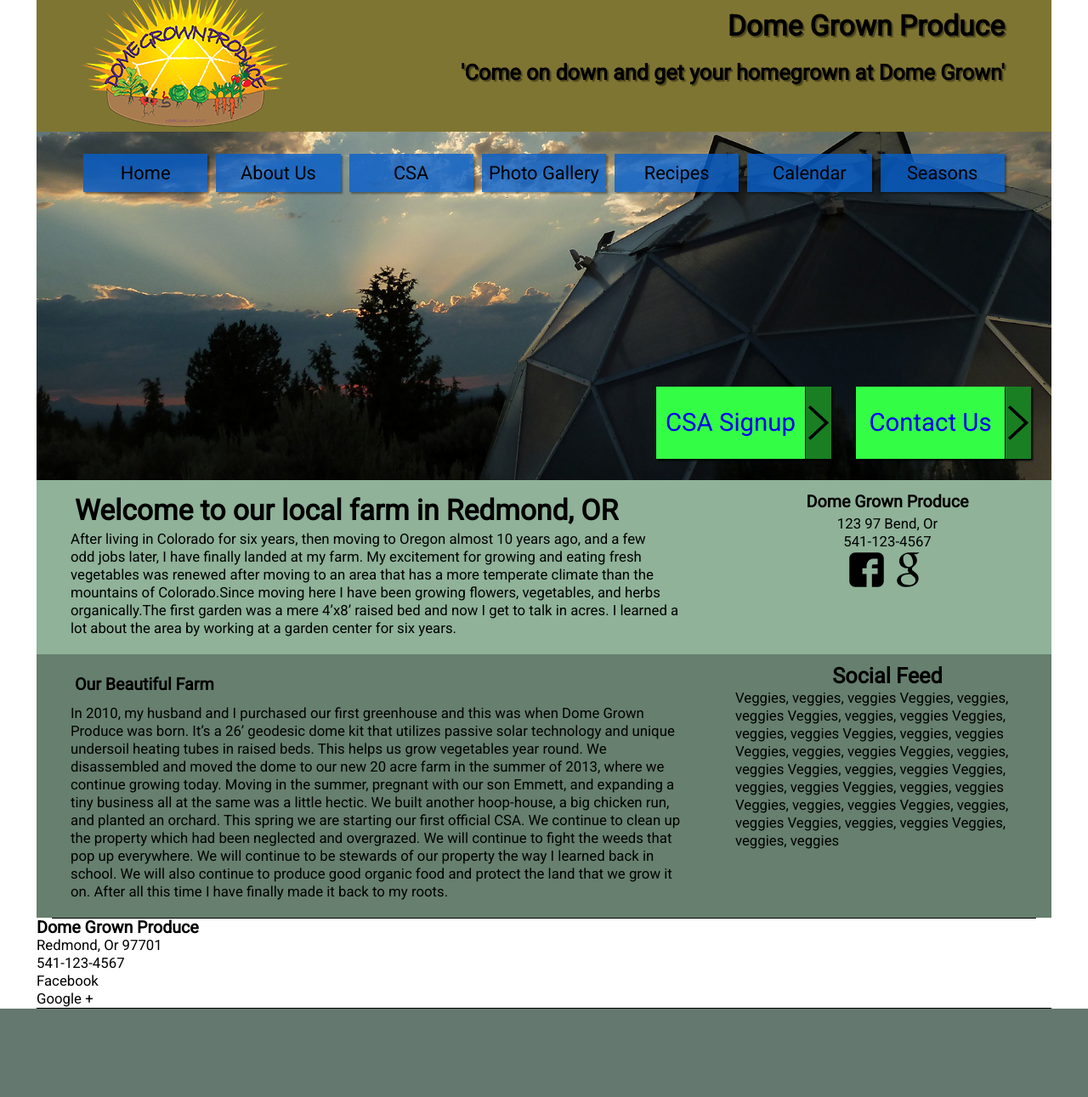
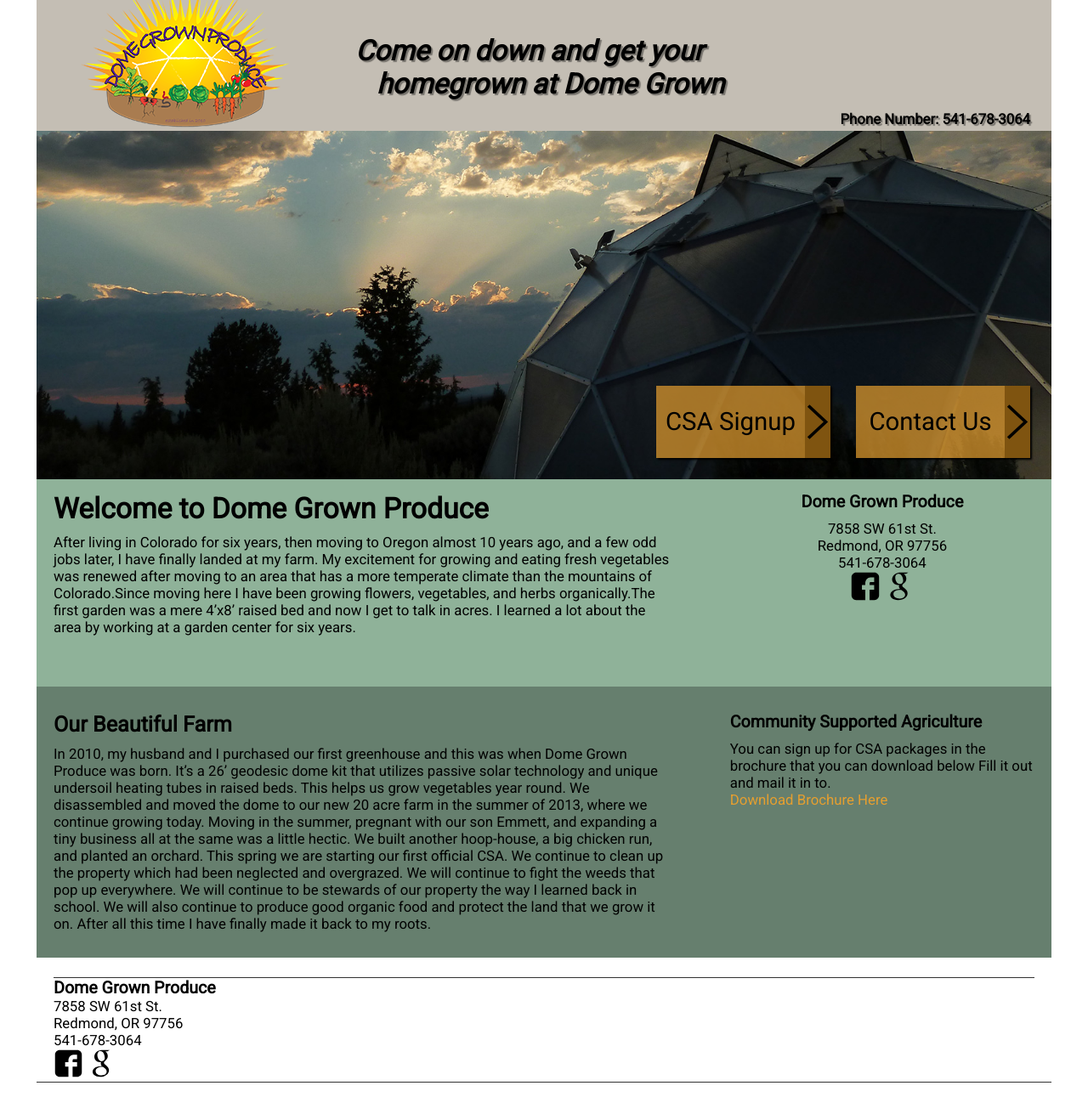
Before and after one commit to Hyperligh/domegrown, a PHP site: page / in a window 1280 px wide. Shown: the whole page at 85% size. Before the commit the page ends 1187 px from the top, so only its background shows below. Run offline with PHP 8.4, Linux system fonts and the light colour scheme.

Commit message:
Styled for single page layout, until finished

```diff
--- a/index.html
+++ b/index.html
@@ -6,8 +6,9 @@
 	<meta charset="utf-8">
 	<title>Local farm in Bend, OR | Dome Grown Produce</title>
 	<link rel="stylesheet" href="style/domegrownstyle.css">
-	<link href='http://fonts.googleapis.com/css?family=Roboto' rel='stylesheet' type='text/css'>
+	<link href='http://fonts.googleapis.com/css?family=Roboto' rel='stylesheet'>
 	<script src="js/jquery-1.11.2.min.js"></script>
+	<script src="js/responsiveslides.min.js"></script>
 
 </head>
 
@@ -15,10 +16,11 @@
 	<div id="container">
 		<header>
 			<div id="top-head">
-				<img src="photos/dpg-bend-or-farms-logo-transparent.png" alt="Dome Grown Produce has year  round vegetables in Bend, OR">
+				<img class="logo" src="photos/dpg-bend-or-farms-logo-transparent.png" alt="Dome Grown Produce has year round vegetables in Bend, OR">
+				<div id="tagline">
+				<h1>Come on down and get your<br><span> homegrown at Dome Grown</span></h1></div>
+					<h4>Phone Number: 541-678-3064</h4>
 
-				<h1>Dome Grown Produce</h1>
-				<h2 id="tagline">'Come on down and get your homegrown at Dome Grown'</h2>
 			</div>
 					<nav id="main-nav">
 						<ul>
@@ -33,18 +35,19 @@
 						</ul>
 					</nav>
 
-				<div id="hero">
-					<img src="photos/dome-grown-produce-local-farm-bend.jpg" alt="Local produce in Bend, OR">
-					<img src="photos/purple-flower-redmond-local-farm.jpg" alt="Local produce in Bend, OR">
-					<img src="photos/stormy-night-in-redmond-local-farms.jpg" alt="Local produce in Bend, OR">
-					<img src="photos/redmond-farms-local-produce.jpg" alt="Local produce in Bend, OR">
+
+					<ul class="hero" id="hero">
+						<li><img src="photos/dome-grown-produce-local-farm-bend.jpg" alt="Local produce in Bend, OR"></li>
+						<li><img src="photos/purple-flower-redmond-local-farm.jpg" alt="Local produce in Bend, OR"></li>
+						<li><img src="photos/stormy-night-in-redmond-local-farms.jpg" alt="Local produce in Bend, OR"></li>
+						<li><img src="photos/redmond-farms-local-produce.jpg" alt="Local produce in Bend, OR"></li>
+					</ul>
 
 
-				</div>
 								<div id="cta">
 									<ul>
 										<li><a href="#">Contact Us<div class="cta-extension"></div></a></li>
-										<li><a href="#">CSA Signup<div class="cta-extension"></div></a></li>
+										<li><a class="anchor" href="pdf/dome-grown-produce-csa-signup-brochure.pdf" target="_blank">CSA Signup<div class="cta-extension"></div></a></li>
 									</ul>
 								</div>
 
@@ -52,19 +55,21 @@
 
 
 					<div class="row1-content cf">
-						<div class="left-65">
-								<h1>Welcome to our local farm in Redmond, OR</h1>
+						<div class="left-65 left-row-1">
+								<h1><span>Welcome to Dome Grown Produce</span></h1>
 
 							<p>After living in Colorado for six years, then moving to Oregon almost 10 years ago, and a few odd jobs later, I have finally landed at my farm. My excitement for growing and eating fresh vegetables was renewed after moving to an area that has a more temperate climate than the mountains of Colorado.Since moving here I have been growing flowers, vegetables, and herbs organically.The first garden was a mere 4’x8’ raised bed and now I get to talk in acres. I learned a lot about the area by working at a garden center for six years.
 							</p>
 
+
 						</div>
-								<div class="right-35 right-row-1">
+								<div class="right-35 right-row-1 center ">
 									<h3>Dome Grown Produce</h3>
-									<p>123 97 Bend, Or</p>
-									<p>541-123-4567</p>
-									<img class ="social-icons" src="photos/svg-social-icons/facebook29.svg">
-									<img class="social-icons" src="photos/svg-social-icons/google29.svg">
+									<p>7858 SW 61st St.</p>
+									<p>Redmond, OR 97756</p>
+									<p>541-678-3064</p>
+									<a href="https://www.facebook.com/domegrown" target="_blank"><img class ="social-icons" src="photos/svg-social-icons/facebook29.svg"></a>
+									<a href="https://plus.google.com/u/0/111212075289834648742/posts" target="_blank"><img class="social-icons" src="photos/svg-social-icons/google29.svg"></a>
 
 								</div>
 
@@ -74,7 +79,7 @@
 							<div class="row2-content cf">
 
 								<div class="left-65">
-										<h3>Our Beautiful Farm</h3>
+										<h2>Our Beautiful Farm</h2>
 
 									<p>
 								     In 2010, my husband and I purchased our first greenhouse and this was when Dome Grown Produce was born.  It’s a 26’ geodesic dome kit that utilizes passive solar technology and unique undersoil heating tubes in raised beds. This helps us grow vegetables year round.   We disassembled and moved the dome to our new 20 acre farm in the summer of 2013, where we continue growing today.  Moving in the summer, pregnant with our son Emmett, and expanding a tiny business all at the same was a little hectic. We built another hoop-house, a big chicken run, and planted an orchard. This spring we are starting our first official CSA. We continue to clean up the property which had been neglected and overgrazed.  We will continue to fight the weeds that pop up everywhere.  We will continue to be stewards of our property the way I learned back in school.  We will also continue to produce good organic food and protect the land that we grow it on.
@@ -82,23 +87,10 @@
 									</p>
 								</div>
 										<div class="right-35 right-row-2 ">
-											<h2>Social Feed</h2>
+											<h3 class="center">Community Supported Agriculture</h3>
 												<p>
-													Veggies, veggies, veggies
-													Veggies, veggies, veggies
-													Veggies, veggies, veggies
-													Veggies, veggies, veggies
-													Veggies, veggies, veggies
-													Veggies, veggies, veggies
-													Veggies, veggies, veggies
-													Veggies, veggies, veggies
-													Veggies, veggies, veggies
-													Veggies, veggies, veggies
-													Veggies, veggies, veggies
-													Veggies, veggies, veggies
-													Veggies, veggies, veggies
-													Veggies, veggies, veggies
-
+													You can sign up for CSA packages in the brochure that you can download below Fill it out and mail it in to.
+													<p><a class="anchor" href="pdf/dome-grown-produce-csa-signup-brochure.pdf" target="_blank">Download Brochure Here</a></p>
 
 												</p>
 										</div>
@@ -108,28 +100,26 @@
 
 
 
-					<footer>
-						<div class="bottom-border"></div>
+					<footer class="cf">
+									<div class="bottom-border"></div>
 						<h3>Dome Grown Produce</h3>
-						<p>Redmond, Or 97701</p>
-						<p>541-123-4567</p>
-						<p>Facebook</p>
-						<p>Google +</p>
-											<script>
-													$(document).ready(function() {
-														$(function(){
-											    		$('#hero img:gt(0)').hide();
-											    			setInterval(function(){
-															$('#hero :first-child').fadeOut()
-															.next('img').fadeIn().end()
-															.appendTo('#hero');},10500);
-														});
+						<p>7858 SW 61st St.</p>
+						<p>Redmond, OR 97756</p>
+						<p>541-678-3064</p>
+							<a href="https://www.facebook.com/domegrown" target="_blank"><img class ="footer-social-icons" src="photos/svg-social-icons/facebook29.svg"></a>
+							<a href="https://plus.google.com/u/0/111212075289834648742/posts" target="_blank"><img class="footer-social-icons" src="photos/svg-social-icons/google29.svg"></a>
 
 
-													});
+								<script>
+									$(function () {
+								      $("#hero").responsiveSlides({
+								        maxwidth: 1194,
+								        speed: 1500,
+								        timeout: 6800
+								      });
 
-											</script>
-
+								    });
+								</script>
 
 
 					</footer>
--- a/style/domegrownstyle.css
+++ b/style/domegrownstyle.css
@@ -6,76 +6,118 @@
 }
 #container {
 	max-width: 1194px;
+	min-width: 1194px;
 	margin: 0 auto;
 	position: relative;
-	line-height: 21px;
 	font-size: 105%;
 	height: 100%;
 	font-family: 'Roboto', sans-serif;
+
+}
+header {
+	position: relative;
 }
 header #top-head{
-	background-color: #7F7532;
-	overflow: hidden;
+	background-color: rgba(62,42,8,0.3);
 	text-shadow:2px 2px 1px rgba(0,0,0,0.4);
 
 }
-header h1, #tagline{
-	float:right;
-	margin:20px 55px 0px 0px;
-}
+
 #tagline {
+
 	position: absolute;
-	top:55px;
-	right:0px;
-}
-#hero {
-	width:1194px;
-	height:410px;
-}
-#hero img{
-	height:100%;
-	width: 100%;
-	margin:0 auto;
+	top:40px;
+	left:375px;
+	font-size: 98%;
+	font-style: italic;
 
 }
-nav ul li{
-	float:left;
+#tagline span {
+	position: relative;
+	left: 25px;
+
+}
+#tagline + h4 {
+	float:right;
+	position: relative;
+	top:130px;
+	right:25px;
+}
+
+.hero {
+  position: relative;
+  list-style: none;
+  overflow: hidden;
+  width: 100%;
+  padding: 0;
+  margin: 0;
+}
+
+.hero li {
+  -webkit-backface-visibility: hidden;
+  position: absolute;
+  display: none;
+  width: 100%;
+  left: 0;
+  top: 0;
+}
+
+.hero li:first-child {
+  position: relative;
+  display: block;
+  float: left;
+}
+
+.hero img {
+  display: block;
+  height: auto;
+  float: left;
+  width: 100%;
+  border: 0;
+}
+
+header nav ul li {
+	float: left;
+	width:14.2857142857%;
+
+}
+header nav ul {
 	list-style-type: none;
-	margin:0px 5px 0px 5px;
 	font-size: 130%;
-	width:12.25%;
 	background-color: rgba(7,96,204,0.8);
 	min-height: 45px;
 	line-height: 45px;
 	text-align: center;
 	box-shadow: 2px 2px 2px rgba(0,0,0,0.4);
+
 }
-nav ul li a {
+header nav ul li a {
 	text-decoration: none;
 	display:block;
 	color:black;
+}
+header nav {
+	width: 100%;
+	position: absolute;
+	z-index: 100;
+	top:154px;
+	display: none;
 
 }
-header nav {
-	width:100%;
-	position: absolute;
-	z-index: 100;
-	top:181px;
-	left:50px;
-}
-
 #cta {
 	float:right;
 	position: relative;
 	bottom:110px;
 	right:25px;
 	font-size: 175%;
+	z-index: 100;
+
 }
 #cta ul li{
 	list-style-type: none;
 	width:175px;
 	height: 85px;
-	background-color: #34fd45;
+	background-color:rgba(229,159,48,0.7);
 	float:right;
 	line-height: 85px;
 	text-align: center;
@@ -86,26 +128,26 @@ header nav {
 #cta ul li a {
 	text-decoration: none;
 	display:block;
+	height: 85px;
+	color:black;
 }
 .cta-extension {
 	height:85px;
 	width: 30px;
 	position: relative;
-	left:176px;
+	left:175px;
 	bottom: 85px;
 	box-shadow: 2px 2px 2px black;
 	background-image: url(../photos/svg-social-icons/right-arrow.svg);
-	background-color: #1A7F23;
+	background-color: #7F5410;
 	background-repeat: no-repeat;
 	background-size: 65px 65px;
 	background-position: center;
 }
 
-
-.row1-content{
+.row1-content {
 	background-color: #8FB299;
 	width: 100%;
-	position: relative;
 
 
 }
@@ -113,43 +155,54 @@ header nav {
 	background-color: #667F6E;
 	width:100%;
 	position: relative;
+	bottom:40px;
+	padding-bottom: 30px;
+
+}
+.row1-content > .left-65, .row1-content > .right-row-1 {
+	bottom:100px;
+	position: relative;
 }
 .left-65 {
 	width:61%;
-	padding:20px 20px 20px 40px;
+	float:left;
 	position: relative;
+	padding: 20px 20px 0px 20px;
+
 }
 .left-65 h1, .left-65 h2, .left-65 h3, .left-65 h4, .right-35 h2, .right-35 h3, .right-35 h4{
-	padding:5px;
+	display: inline-block;
+	padding:10px 0px 10px 0px;
 }
-.left-65 h1, .left-65 h3{
-	padding-bottom: 13px;
-}
+
 .right-35 {
 	width:30%;
-	left:68%;
-	padding:10px;
-	top:0px;
-	position: absolute;
-
+	float:right;
+	padding: 20px 20px 0px 20px;
 }
-.right-row-1 {
-
+.right-row-1, .center  {
 	text-align: center;
 }
 .right-row-1 .social-icons {
-	width:45px;
-	height:45px;
-}
-.right-row-2 {
-
+	width:10%;
+	height:10%;
 }
 .right-row-2 h2 {
 	text-align: center;
 }
-#rows {
-	height:100%;
+
+.left-row-1, .right-row-1{
+	position: relative;
+	bottom:75px;
 }
+.anchor {
+	text-decoration: none;
+	color:#E59F30;
+}
+.anchor:hover {
+	color:#E5BF42;
+}
+
 
 
 
@@ -159,15 +212,21 @@ header nav {
 
 footer {
 	background-color:#ffffff;
-	border-bottom: 1px solid black;
+	border-bottom: 1px solid rgba(0,0,0,0.8);
 	min-height:95px;
-	clear:both;
+	position: relative;
+	bottom: 17px;
+	padding: 0px 20px 0px 20px;
 
+}
+.footer-social-icons {
+	width: 3%;
+	height: 3%;
 }
 
 .bottom-border {
-	border-bottom: 1px solid black;
-	width:97%;
+	border-bottom: 1px solid rgba(0,0,0,0.8);
+	width:100%;
 	margin: 0 auto;
 }
 
@@ -184,12 +243,26 @@ footer {
 
 
 
-@media screen and (min-width: 768px){
+@media screen and (max-width: 768px){
+	#container{
+		width:100%;
+	}
 	#hero img{
 		height: 100%;
 		width:100%;
 
 	}
+	#hero {
+		width: auto;
+		height: auto;
+	}
+	#container {
+		width:100%;
+	}
+	.right-row-1 {
+		float:left;
+		clear:left;
+	}
 
 
 }
```
Also changed, not shown: js/responsiveslides.min.js (added), 1 other file.
